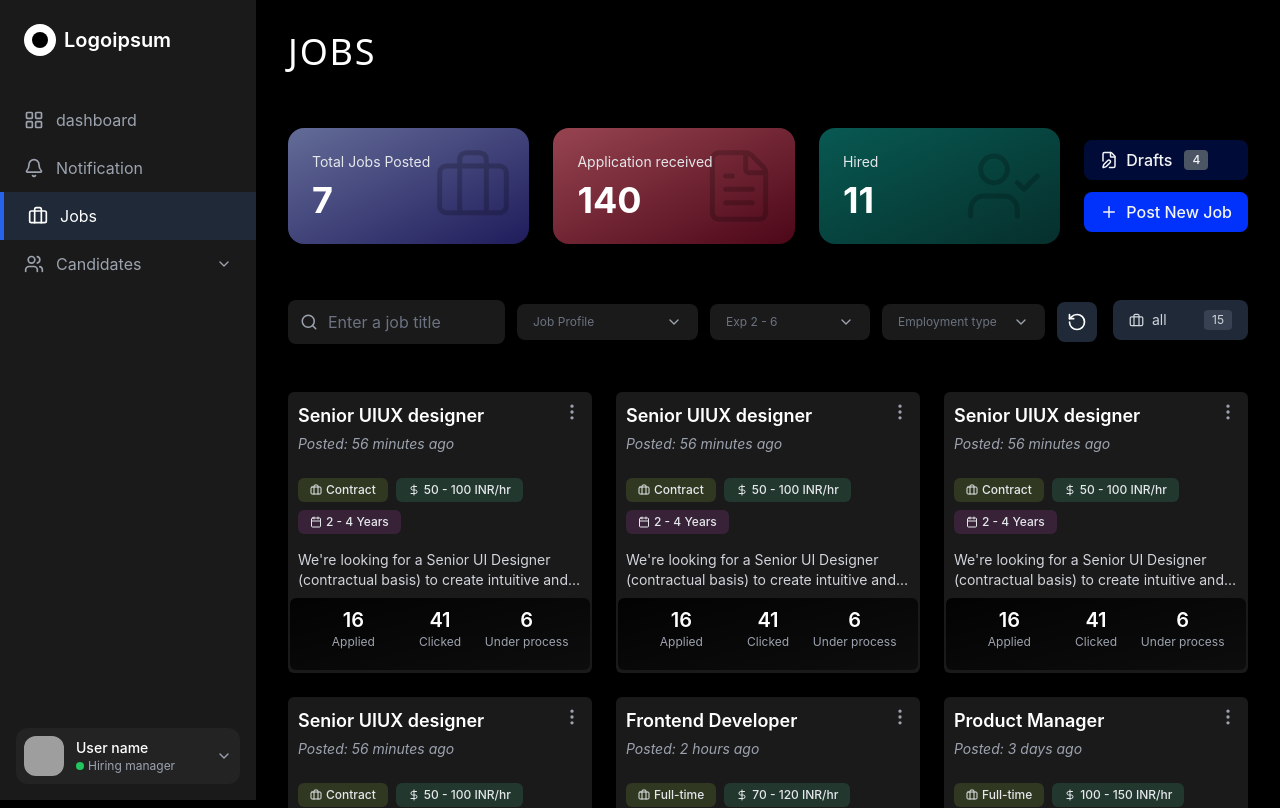
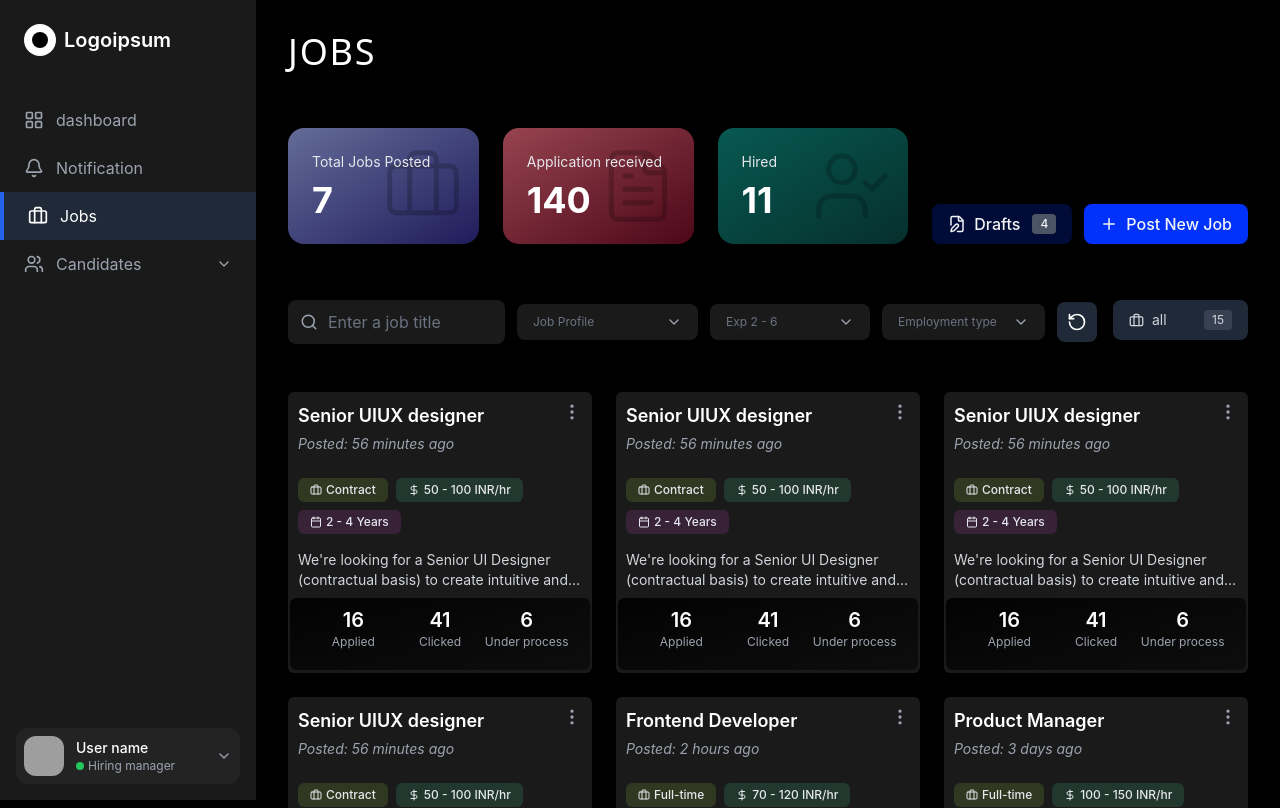
Before and after one commit to Abinsaj/jobs-dashboard-frontend, a React (Vite) app: page / in a window 1280 px wide. Shown: the top 808 px of the page. Built offline with nearby package versions, Linux system fonts and the light colour scheme; grey boxes are pictures that could not be loaded.

Commit message:
Align dashboard action buttons to bottom

```diff
--- a/src/components/dashboard/SummaryCard.jsx
+++ b/src/components/dashboard/SummaryCard.jsx
@@ -3,9 +3,9 @@ import StatCard from './StatCard'
 import { Briefcase, FileEdit, FileText, Plus, UserCheck } from 'lucide-react'
 import Button from '../common/Button'
 
-const SummaryCard = ({stats, draftCount}) => {
+const SummaryCard = ({ stats, draftCount }) => {
   return (
-       <div className="flex flex-col lg:flex-row gap-4 md:gap-6 mb-6 md:mb-8 items-stretch">
+    <div className="flex flex-col lg:flex-row gap-4 md:gap-6 mb-6 md:mb-8 items-stretch">
       <div className="grid grid-cols-1 sm:grid-cols-2 lg:grid-cols-3 gap-4 md:gap-6 flex-1">
         <StatCard
           title="Total Jobs Posted"
@@ -27,7 +27,7 @@ const SummaryCard = ({stats, draftCount}) => {
         />
       </div>
 
-      <div className="flex lg:flex-col gap-3 justify-center lg:justify-center">
+      <div className="flex lg:flex-row gap-3 lg:self-end justify-center lg:justify-end">
         <Button variant="draftbutton" icon={<FileEdit size={18} />}>
           <span className="hidden sm:inline">Drafts</span>
           <span className="sm:hidden">Draft</span>
```
